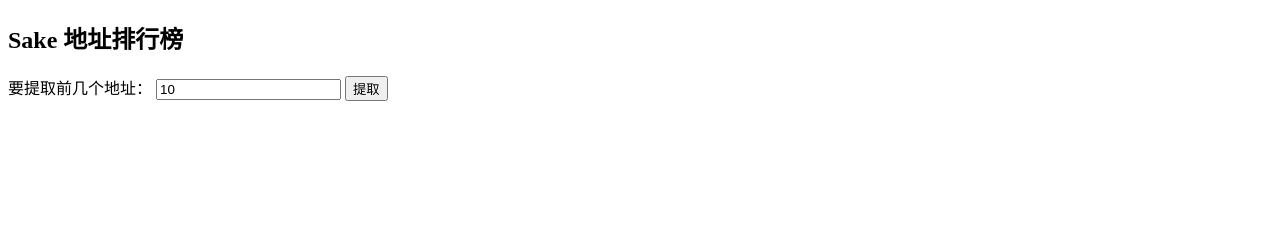
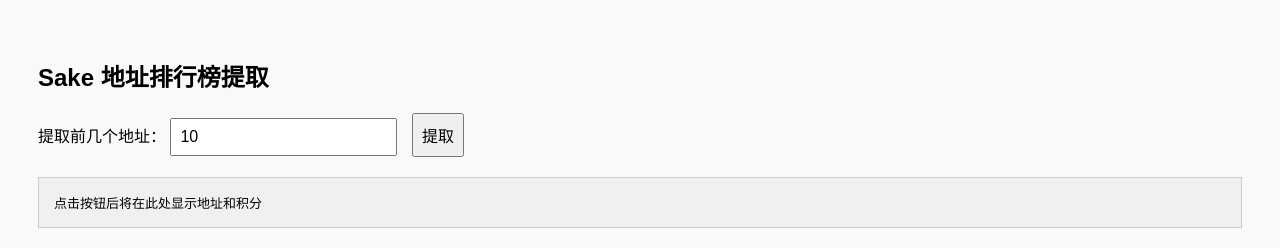
Before and after one commit to 7CCCCC21X/qingjiu, a plain HTML site: page index.html in a window 1280 px wide. Drawn offline with Linux system fonts and the light colour scheme.

Commit message:
Update index.html

```diff
--- a/index.html
+++ b/index.html
@@ -3,21 +3,47 @@
 <head>
   <meta charset="UTF-8">
   <title>Sake Leaderboard 地址提取</title>
+  <style>
+    body {
+      font-family: Arial;
+      padding: 30px;
+      background-color: #f9f9f9;
+    }
+    input, button {
+      padding: 8px;
+      font-size: 16px;
+      margin-right: 10px;
+    }
+    pre {
+      margin-top: 20px;
+      background: #f0f0f0;
+      padding: 15px;
+      border: 1px solid #ccc;
+      white-space: pre-wrap;
+    }
+  </style>
 </head>
 <body>
-  <h2>Sake 地址排行榜</h2>
-  <label>要提取前几个地址：</label>
+  <h2>Sake 地址排行榜提取</h2>
+  <label>提取前几个地址：</label>
   <input type="number" id="countInput" value="10">
   <button onclick="getAddresses()">提取</button>
-  <pre id="result"></pre>
+
+  <pre id="result">点击按钮后将在此处显示地址和积分</pre>
 
   <script>
     async function getAddresses() {
       const count = parseInt(document.getElementById("countInput").value);
-      const res = await fetch('/api/proxy');
+      const res = await fetch('/api/proxy');  // 通过 Vercel 代理请求
       const json = await res.json();
-      const addresses = json.data.slice(0, count).map(item => item[0]);
-      document.getElementById("result").textContent = addresses.join('\n');
+
+      const lines = json.data.slice(0, count).map(item => {
+        const addr = item[0];
+        const score = Math.floor(parseFloat(item[1]));  // 积分取整
+        return `${addr}  ${score}`;
+      });
+
+      document.getElementById("result").textContent = lines.join('\n');
     }
   </script>
 </body>
```
